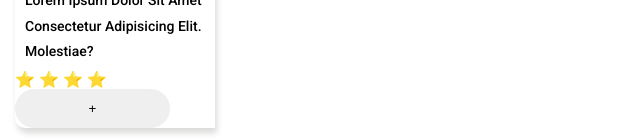
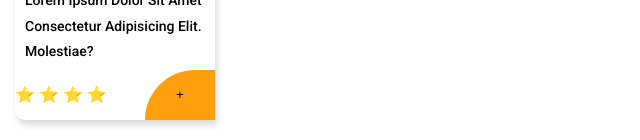
Before and after one commit to kellycsantos/akimichi-foodie, a React (Vite) app: page / in a window 1280 px wide. Shown: the part 1074-1214 px from the top of the page, without its empty margins (0-640 px from the left). Built offline with nearby package versions, Linux system fonts and the light colour scheme.

Commit message:
mais uma variante de botão adicionada (buy) para o card product

```diff
--- a/src/components/Button/Button.css
+++ b/src/components/Button/Button.css
@@ -44,3 +44,13 @@ button.cart{
 button.cart:hover{
     background: url('../../assets/icons/shopping-cart-active.svg') no-repeat;
 }
+
+
+button.buy{
+    padding: 0;
+    background: url('../../assets/icons/plus.svg') no-repeat var(--primary-orange);
+    width: 70px;
+    height: 50px;
+    box-shadow: none;
+    border-radius:  80px 0 0 0;
+}
--- a/src/components/Card/Card.css
+++ b/src/components/Card/Card.css
@@ -81,3 +81,9 @@
 .card.product .product-content .description,.card.product .principal-info{
     padding: 5px 10px;
 }
+
+.card.product .footer-card{
+    display: flex;
+    justify-content: space-between;
+    align-items: center;
+}
```
Also changed, not shown: src/assets/icons/plus.svg (added).
